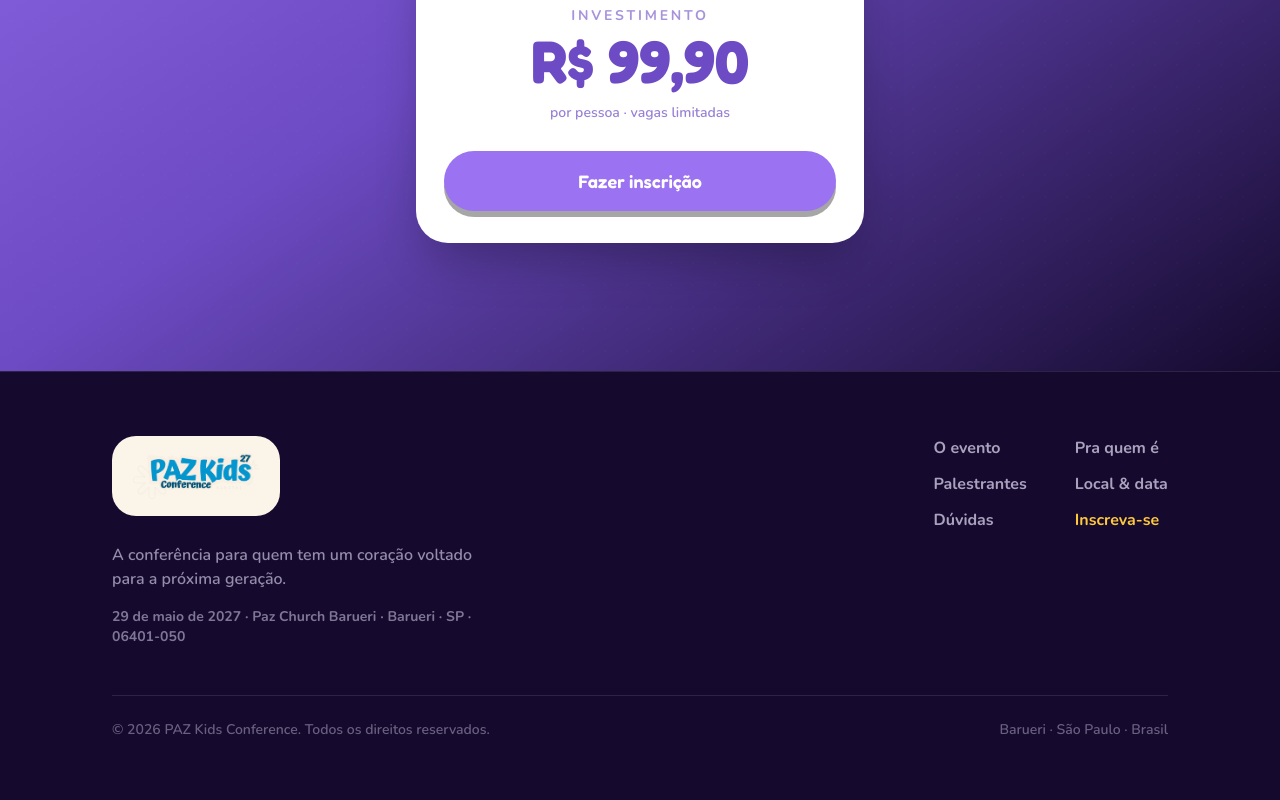
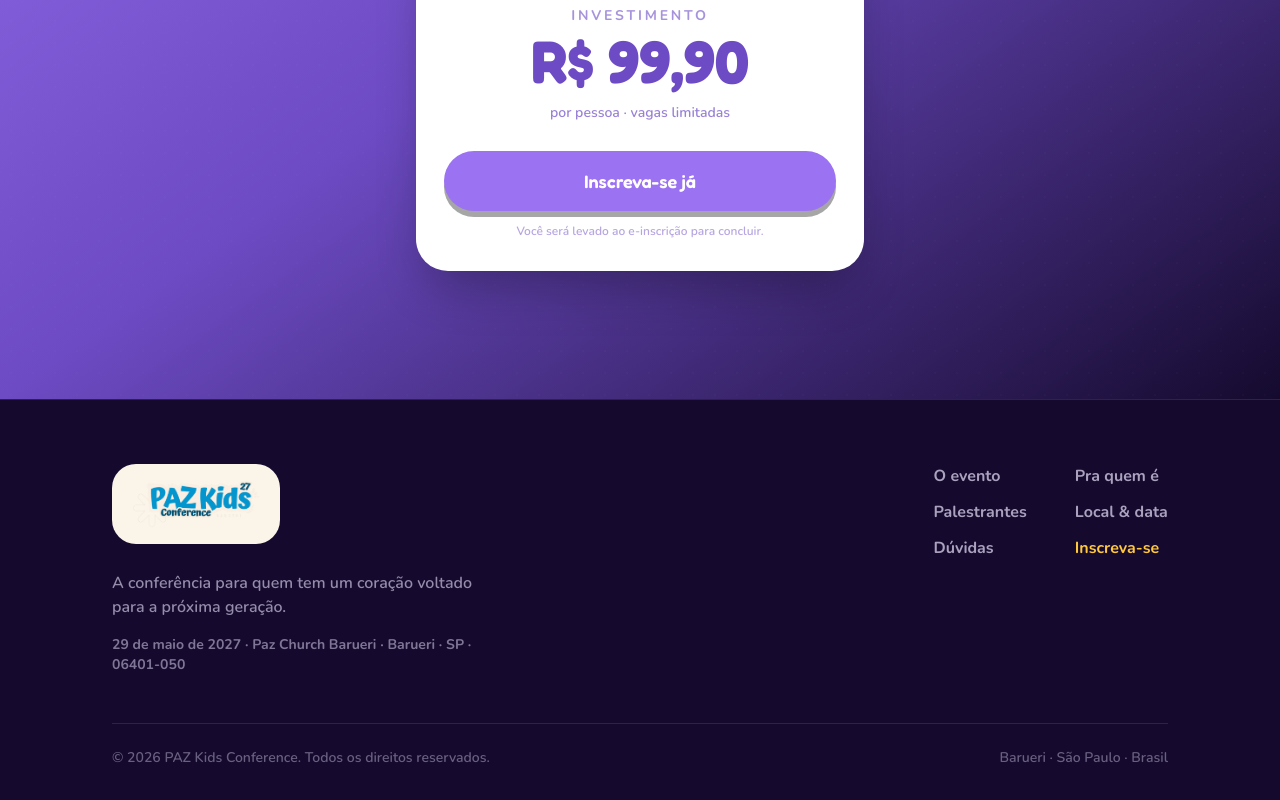
Before and after one commit to mateusturola/pkc, a Next.js app: page / in a window 1280 px wide. Shown: the part 5715-6515 px from the top of the page. Built offline with nearby package versions, Linux system fonts and the light colour scheme.

Commit message:
Plug e-inscrição checkout into Inscrições CTA
Botão final da seção de inscrição abre o checkout do e-inscrição
(evento 131583) em nova aba. CTAs do topo seguem rolando até a seção.
Remove scaffolding de widget não utilizado.

```diff
--- a/components/sections/Register.tsx
+++ b/components/sections/Register.tsx
@@ -4,24 +4,7 @@ import Reveal from "@/components/ui/Reveal";
 import Logo from "@/components/ui/Logo";
 import { EVENT } from "@/lib/data";
 
-/**
- * INTEGRAÇÃO E-INSCRIÇÃO
- * ----------------------
- * Quando o evento estiver criado no e-inscrição, o painel gera um código
- * de widget (um <script> + um <div id="...">). Para plugar aqui:
- *
- * 1. Cole o <div> de destino do widget no lugar do bloco "placeholder" abaixo.
- * 2. Carregue o script do widget — a forma recomendada no Next.js é usar
- *    next/script com strategy="afterInteractive", por ex.:
- *
- *      import Script from "next/script";
- *      <Script src="https://www.e-inscricao.com/widget/SEU_ID.js" strategy="afterInteractive" />
- *
- * Doc: https://ajuda.e-inscricao.com (configuração de widget)
- */
 export default function Register() {
-  const widgetReady = false; // vire para true depois de plugar o widget
-
   return (
     <section
       id="inscricao"
@@ -58,10 +41,6 @@ export default function Register() {
         </Reveal>
 
         <Reveal delay={0.13}>
-          {widgetReady ? (
-            // Slot do widget do e-inscrição
-            <div id="e-inscricao-widget" className="mt-8" />
-          ) : (
           <div className="mx-auto mt-10 max-w-md overflow-hidden rounded-4xl bg-white text-left text-purple-dark shadow-2xl shadow-black/30">
             <div className="flex items-center justify-between gap-3 bg-sun px-7 py-3">
               <span className="font-body text-sm font-bold uppercase tracking-[0.2em] text-purple-dark">
@@ -82,14 +61,18 @@ export default function Register() {
                 por pessoa · vagas limitadas
               </p>
               <a
-                  href={EVENT.registerUrl}
+                href={EVENT.checkoutUrl}
+                target="_blank"
+                rel="noopener noreferrer"
                 className="btn-pop mt-7 w-full justify-center bg-purple px-8 py-4 text-lg text-white"
               >
-                  Fazer inscrição
+                Inscreva-se já
               </a>
+              <p className="mt-3 font-body text-xs font-semibold text-purple-dark/50">
+                Você será levado ao e-inscrição para concluir.
+              </p>
             </div>
           </div>
-          )}
         </Reveal>
       </div>
     </section>
--- a/lib/data.ts
+++ b/lib/data.ts
@@ -10,9 +10,11 @@ export const EVENT = {
   city: "Barueri · SP · 06401-050",
   promoLotPrice: "R$ 99,90",
   promoLotDeadline: "20 de junho",
-  // Replace with the real e-inscrição link when available — inscrições já abrem
-  // com o site no ar.
+  // CTAs do topo (Navbar/Hero/Footer) rolam até a seção de inscrição, onde o
+  // visitante vê preço e detalhes antes de ir pro checkout.
   registerUrl: "#inscricao",
+  // Checkout do e-inscrição (evento 131583) — botão final da seção Inscrições.
+  checkoutUrl: "https://checkout.e-inscricao.com/131583",
 };
 
 export type Speaker = {
```
Also changed, not shown: 1 other file (tests, documents, lock files or other folders). Lines whose indentation alone changed are shown as unchanged.
